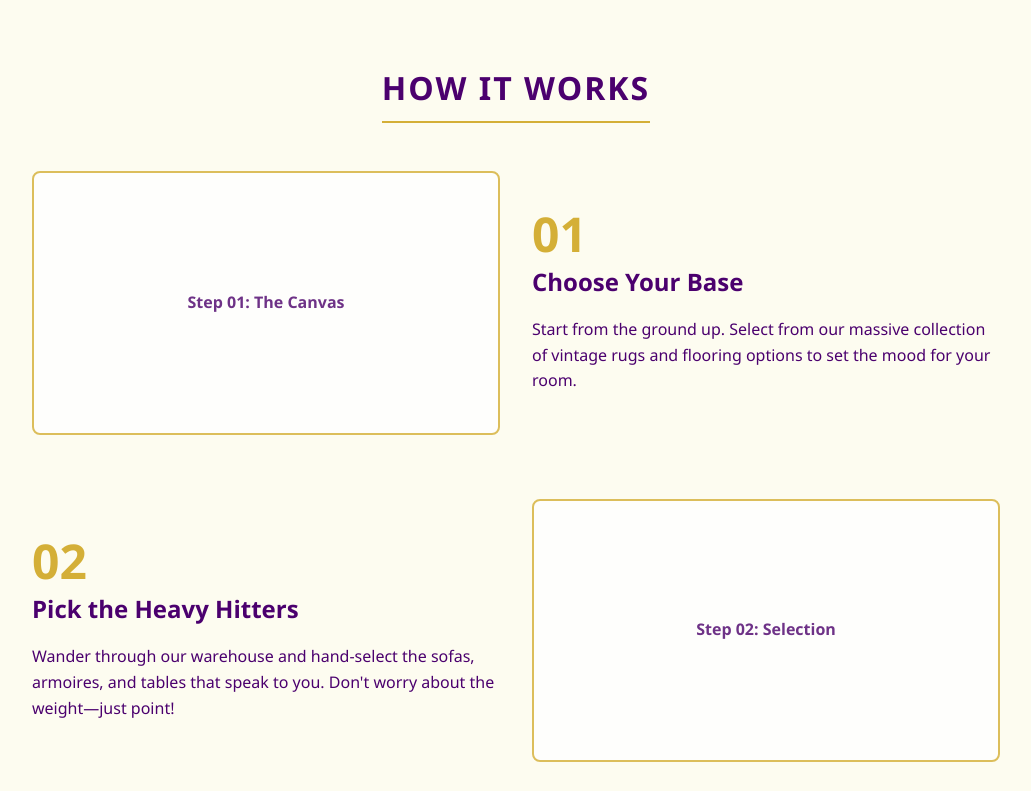
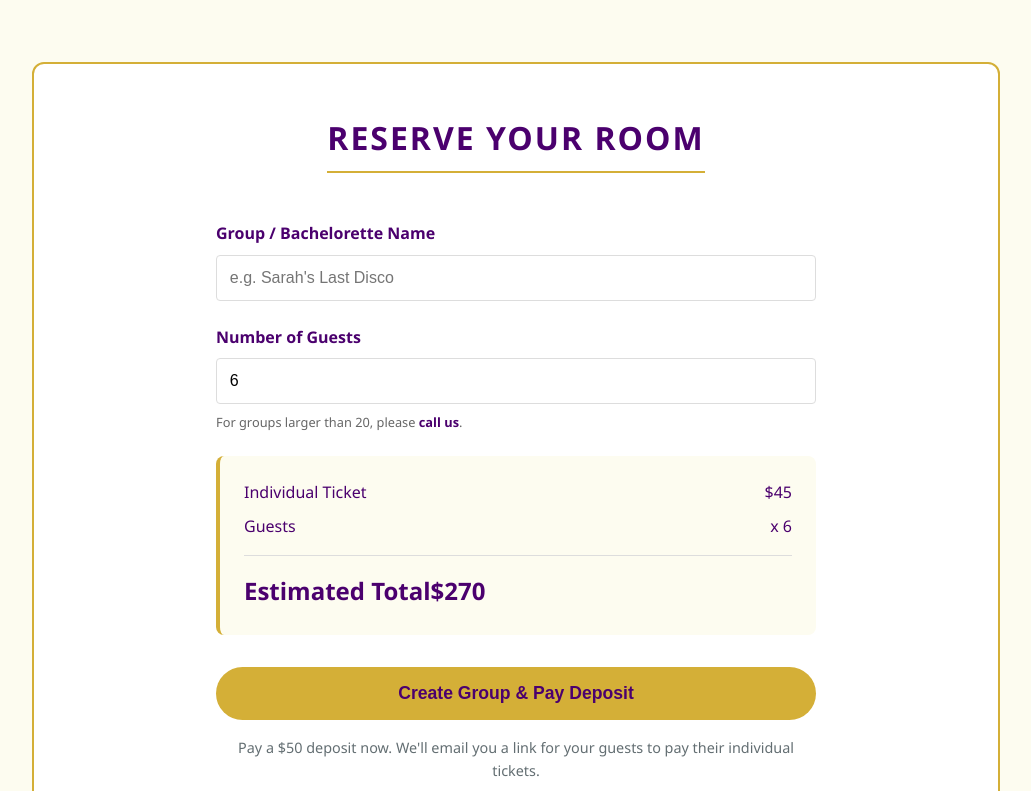
Before and after one commit to bmacer/fun-shui, a React (Vite) app in the folder website/: page / in a window 1280 px wide. Shown: the part 649-1440 px from the top of the page, without its empty margins (124-1155 px from the left). Built offline with nearby package versions, Linux system fonts and the light colour scheme.

Commit message:
feat: sketch booking funnel with guest selection and group naming

```diff
--- a/website/src/App.css
+++ b/website/src/App.css
@@ -138,11 +138,58 @@
   }
 }
 
-footer {
-  text-align: center;
-  padding: 4rem 1rem;
-  color: var(--white);
-  background: var(--primary);
+.booking-section {
+  background: var(--white);
+  padding: 3rem;
+  border-radius: 12px;
+  border: 2px solid var(--accent);
   margin-top: 4rem;
-  border-top: 3px solid var(--accent);
 }
+
+.form-group {
+  margin-bottom: 1.5rem;
+}
+
+.form-group label {
+  display: block;
+  font-weight: bold;
+  margin-bottom: 0.5rem;
+  color: var(--primary);
+}
+
+.form-group input {
+  width: 100%;
+  padding: 0.8rem;
+  border: 1px solid #ddd;
+  border-radius: 4px;
+  font-size: 1rem;
+}
+
+.form-group input:focus {
+  border-color: var(--accent);
+  outline: none;
+  box-shadow: 0 0 5px rgba(212, 175, 55, 0.3);
+}
+
+.price-summary {
+  background: var(--light);
+  padding: 1.5rem;
+  border-radius: 8px;
+  margin-bottom: 2rem;
+  border-left: 4px solid var(--accent);
+}
+
+.price-row {
+  display: flex;
+  justify-content: space-between;
+  margin-bottom: 0.5rem;
+}
+
+.price-total {
+  font-size: 1.5rem;
+  font-weight: bold;
+  color: var(--primary);
+  border-top: 1px solid #ddd;
+  padding-top: 1rem;
+  margin-top: 1rem;
+}
--- a/website/src/App.tsx
+++ b/website/src/App.tsx
@@ -1,6 +1,10 @@
+import { useState } from 'react'
 import './App.css'
 
 function App() {
+  const [guests, setGuests] = useState(6);
+  const TICKET_PRICE = 45;
+
   return (
     <div className="app">
       <header className="header">
@@ -18,12 +22,61 @@ function App() {
             Grab a glass, pick your pieces, and let us do the heavy lifting.
           </p>
           <div style={{ display: 'flex', justifyContent: 'center', gap: '1rem', flexWrap: 'wrap' }}>
-            <a href="#" className="btn-primary">Book Your Session</a>
+            <a href="#booking" className="btn-primary">Book Your Session</a>
             <a href="tel:+19193580755" className="btn-secondary" style={{ margin: 0 }}>Call To Discuss: (919) 358-0755</a>
           </div>
         </section>
 
-        <section className="how-it-works">
+        <section id="booking" className="booking-section">
+          <div className="section-title">
+            <h2>Reserve Your Room</h2>
+          </div>
+
+          <div style={{ maxWidth: '600px', margin: '0 auto' }}>
+            <div className="form-group">
+              <label>Group / Bachelorette Name</label>
+              <input type="text" placeholder="e.g. Sarah's Last Disco" />
+            </div>
+
+            <div className="form-group">
+              <label>Number of Guests</label>
+              <input
+                type="number"
+                value={guests}
+                onChange={(e) => setGuests(parseInt(e.target.value) || 0)}
+                min="1"
+                max="20"
+              />
+              <p style={{ fontSize: '0.8rem', color: '#666', marginTop: '0.5rem' }}>
+                For groups larger than 20, please <a href="tel:+19193580755" style={{ color: 'var(--primary)', fontWeight: 'bold' }}>call us</a>.
+              </p>
+            </div>
+
+            <div className="price-summary">
+              <div className="price-row">
+                <span>Individual Ticket</span>
+                <span>${TICKET_PRICE}</span>
+              </div>
+              <div className="price-row">
+                <span>Guests</span>
+                <span>x {guests}</span>
+              </div>
+              <div className="price-total">
+                <span>Estimated Total</span>
+                <span>${guests * TICKET_PRICE}</span>
+              </div>
+            </div>
+
+            <button className="btn-primary" style={{ width: '100%', border: 'none', cursor: 'pointer' }}>
+              Create Group & Pay Deposit
+            </button>
+            <p style={{ textAlign: 'center', marginTop: '1rem', fontSize: '0.9rem', color: 'var(--secondary)' }}>
+              Pay a $50 deposit now. We'll email you a link for your guests to pay their individual tickets.
+            </p>
+          </div>
+        </section>
+
+        <section className="how-it-works" style={{ marginTop: '6rem' }}>
           <div className="section-title">
             <h2>How It Works</h2>
           </div>
```
